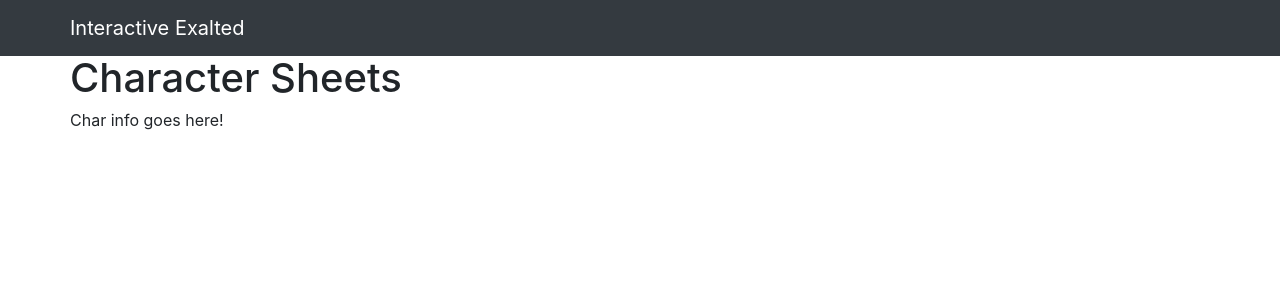
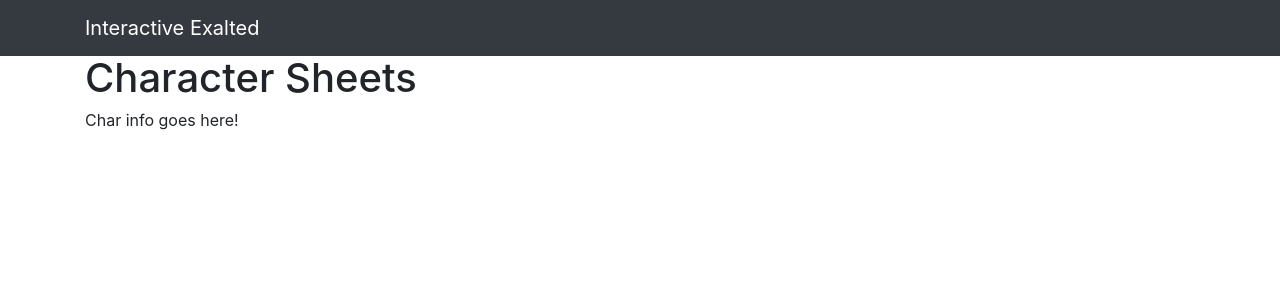
Before and after one commit to bobbzorzen/InteractiveExaltedSheets, a Django app: page /char_sheet/ in a window 1280 px wide. Shown: the top 300 px of the page. Run offline with Django 3.2, Linux system fonts and the light colour scheme; some libraries are stand-ins or nearby versions.

Commit message:
corrected bootstrap grid classes

```diff
--- a/InteractiveExalted/char_sheet/templates/char_sheet/header.html
+++ b/InteractiveExalted/char_sheet/templates/char_sheet/header.html
@@ -21,7 +21,7 @@
     <nav class="navbar navbar-expand-lg navbar-dark bg-dark">
         <div class="container">
             <div class="row">
-                <div class="col-xs-12">
+                <div class="col-md-12">
                     <a class="navbar-brand" href="#">Interactive Exalted</a>
                 </div>
             </div>
--- a/InteractiveExalted/char_sheet/templates/char_sheet/home.html
+++ b/InteractiveExalted/char_sheet/templates/char_sheet/home.html
@@ -3,9 +3,8 @@
 {% block content %}
 <div class="container">
     <div class="row">
-        <div class="col-xs-12">
+        <div class="col-sm-12">
             <h1>Character Sheets</h1>
-
             <p>Char info goes here!</p>
         </div>
     </div>
```
